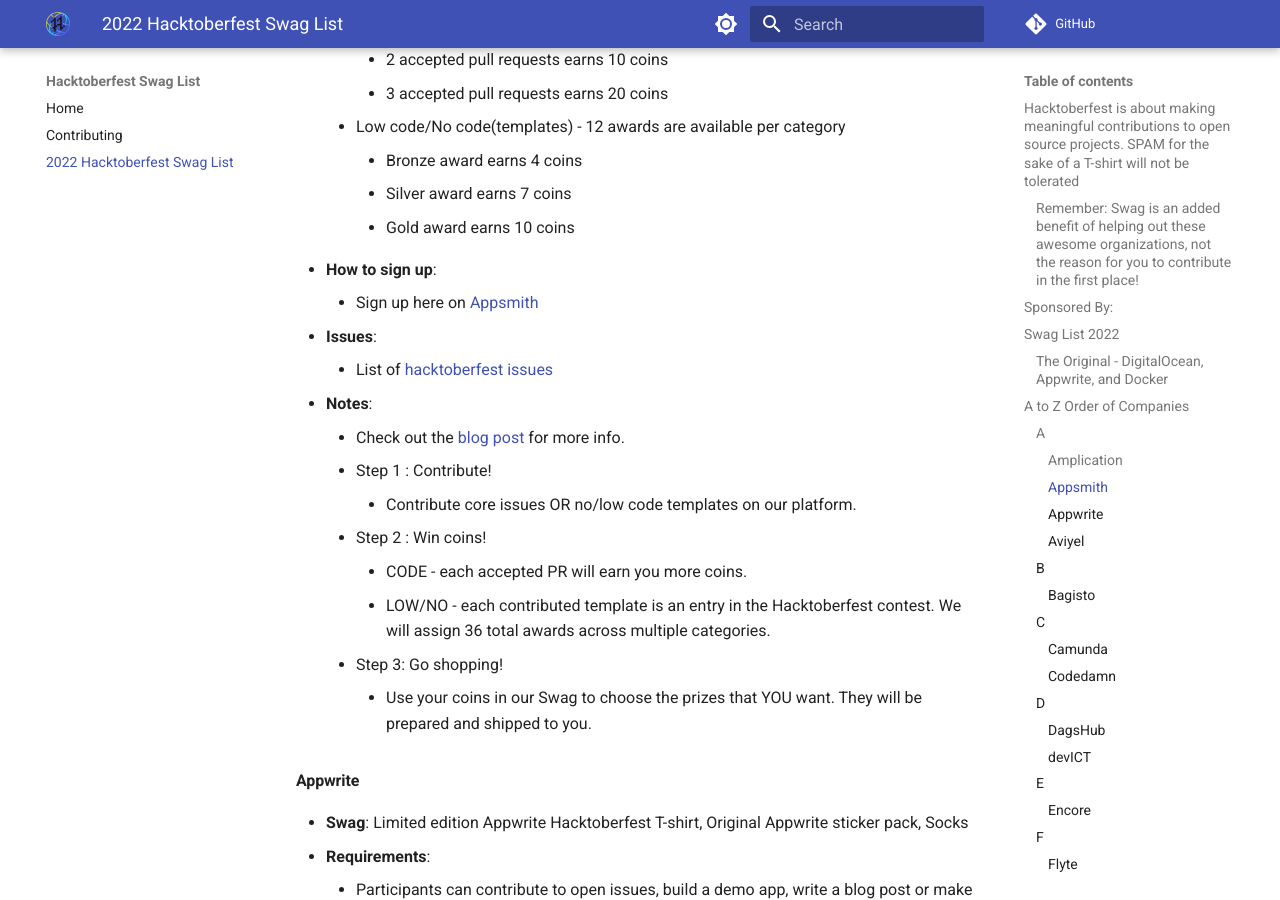
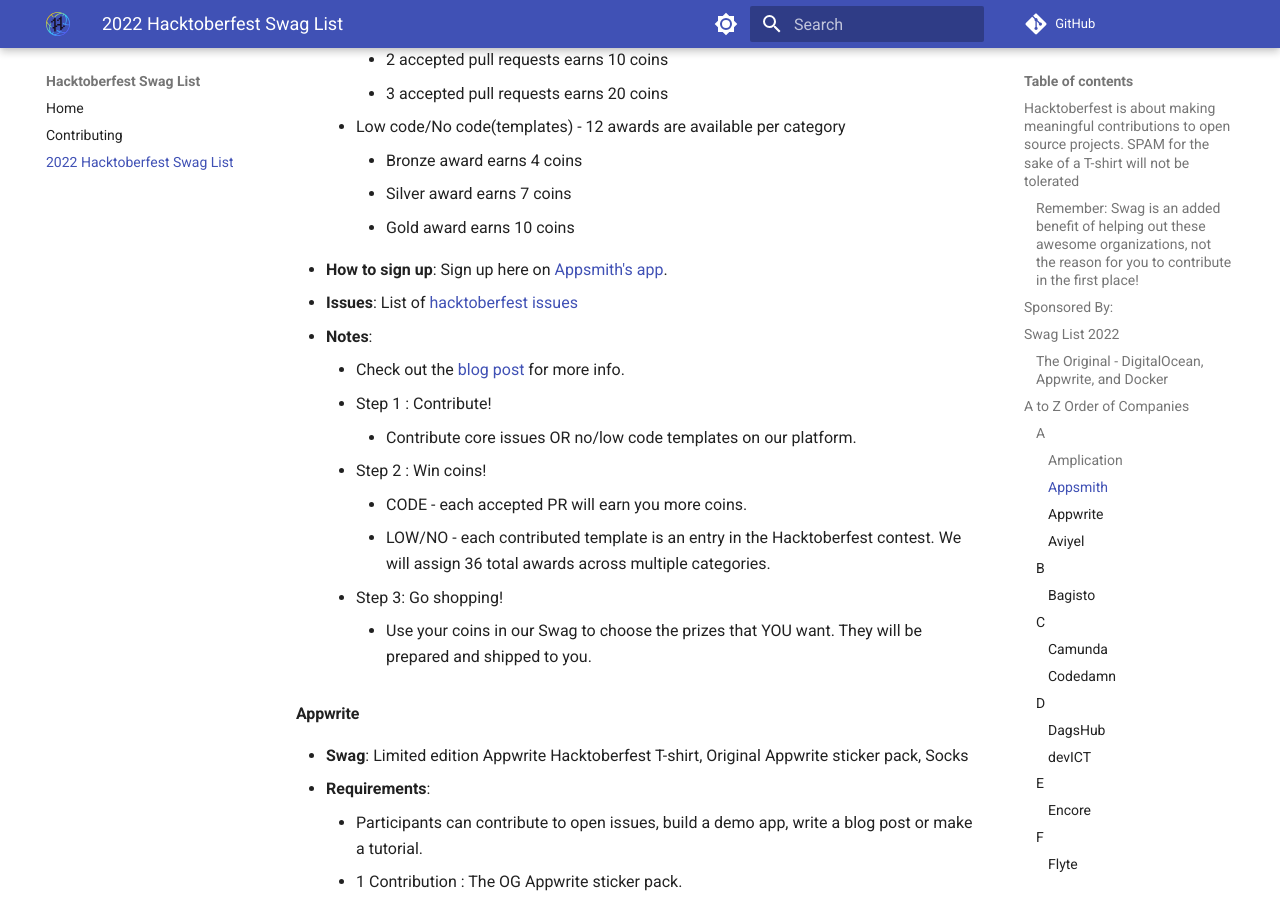
Before and after one commit to crweiner/hacktoberfest-swag-list, an MkDocs documentation site: the page built from docs/list.md, in a window 1280 px wide and 900 px high, scrolled down 1958 px. Built offline with MkDocs 1.6.1 and Material for MkDocs 9.7.7, drawn with Linux system fonts in a browser that asks for light colours; comment, search, counter and statistics services are not loaded.

Commit message:
Adjust Appsmith

```diff
--- a/docs/list.md
+++ b/docs/list.md
@@ -59,10 +59,8 @@
         - Bronze award earns 4 coins
         - Silver award earns 7 coins
         - Gold award earns 10 coins
-- **How to sign up**:
-    - Sign up here on [Appsmith](https://app.appsmith.com/app/hacktoberfest-2022/about-the-event-633619b89cb3ec2a8a93332c){:target="_blank"}
-- **Issues**:
-    - List of [hacktoberfest issues](https://github.com/appsmithorg/appsmith/labels/hacktoberfest){:target="_blank"}
+- **How to sign up**: Sign up here on [Appsmith's app](https://app.appsmith.com/app/hacktoberfest-2022/about-the-event-633619b89cb3ec2a8a93332c){:target="_blank"}.
+- **Issues**: List of [hacktoberfest issues](https://github.com/appsmithorg/appsmith/labels/hacktoberfest){:target="_blank"}
 - **Notes**:
     - Check out the [blog post](https://www.appsmith.com/blog/hacktoberfest-2022-come-on-in-the-low-code-is-fine){:target="_blank"} for more info.
     - Step 1 : Contribute!
```
